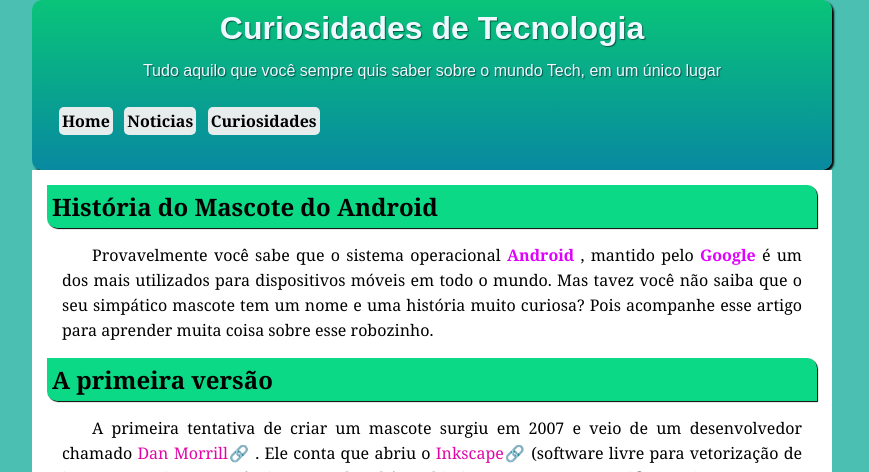
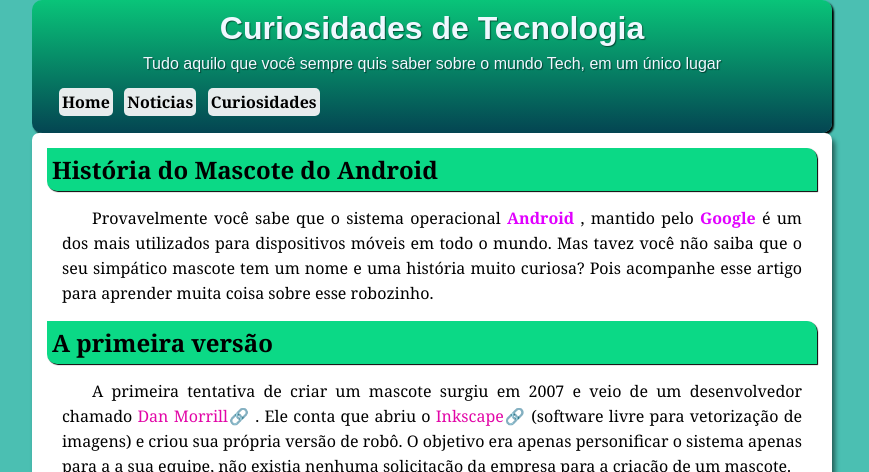
Before and after one commit to luychoyan/Projeto-android, a plain HTML site: page index.html in a window 1280 px wide. Shown: the top 472 px of the page, without its empty margins (208-1077 px from the left). Drawn offline with Linux system fonts and the light colour scheme.

Commit message:
retoques finais

```diff
--- a/arquivo.css
+++ b/arquivo.css
@@ -3,14 +3,14 @@
     padding: 0px;
 }
 header{
-    background-image: linear-gradient(#09c479, #0889a0);
+    background-image: linear-gradient(#09c479, #044552);
     text-align: center;
     box-shadow: 2px 2px 2px black;
     color: aliceblue;
     font-family: Arial, Helvetica, sans-serif, 'Times New Roman', Times, serif;
     padding: 10px;
     border-radius: 10px;
-    min-height: 150px;
+    min-height: 100px;
 
 }
 
@@ -19,7 +19,7 @@ header > h1{
     margin: auto;
     text-shadow: 1px 1px 1px rgba(0, 0, 0, 0.503);
 
-    margin-bottom: 10px;
+    margin-bottom: 3px;
 
 
 }
@@ -40,7 +40,7 @@ nav{
 
     text-align: left;
     padding: 10px;
-    margin-top: 15px;
+    margin-top: 3px;
 
 
 }
@@ -96,17 +96,23 @@ main > p{
 }
 
 body{
+
     margin: auto;
     background-color:#4bbfb2;
     max-width: 800px;
     min-width: 350px
 
+
 }
 
 main{
+    border-radius: 7px;
+    box-shadow: 3px 5px 5px rgba(0, 0, 0, 0.516);
     background-color: rgb(255, 255, 255);
     padding: 15px;
     margin: center
+
+
 }
 
 main strong{
@@ -161,6 +167,7 @@ iframe{
 }
 
 footer{
+    margin: 10px;
     text-align: center;
 
 }
--- a/index.html
+++ b/index.html
@@ -77,7 +77,7 @@
     </main>
 
     <footer>
-        <p>Site criado por <a href="https://github.com/LuyChoyan" target="_blank">Luy Choyan</a>  para o CursoemVideo.</p>
+        <p>Site criado por <a href="https://github.com/LuyChoyan" target="_blank">Luy Choyan</a>  para o Curso em Video.</p>
     </footer>
 
 
```
